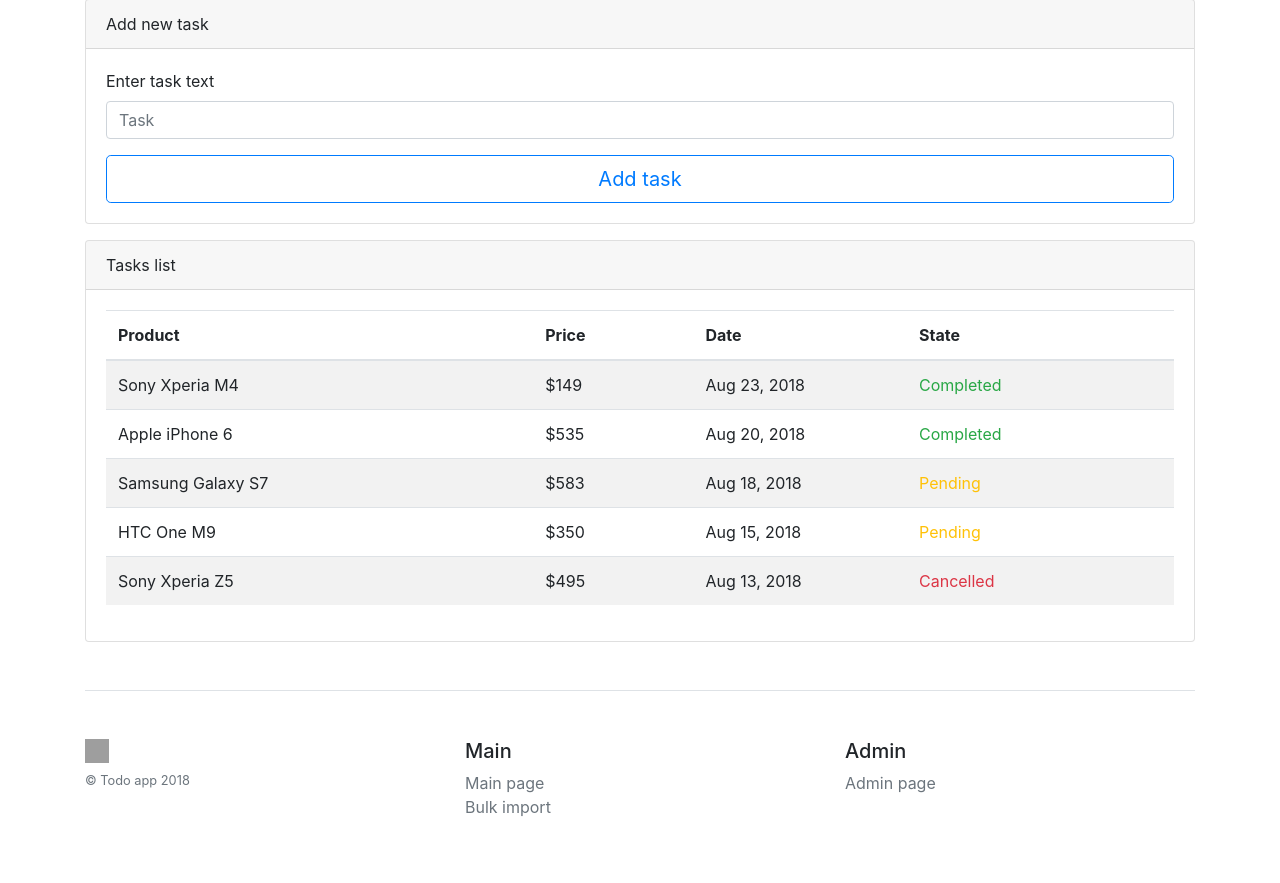
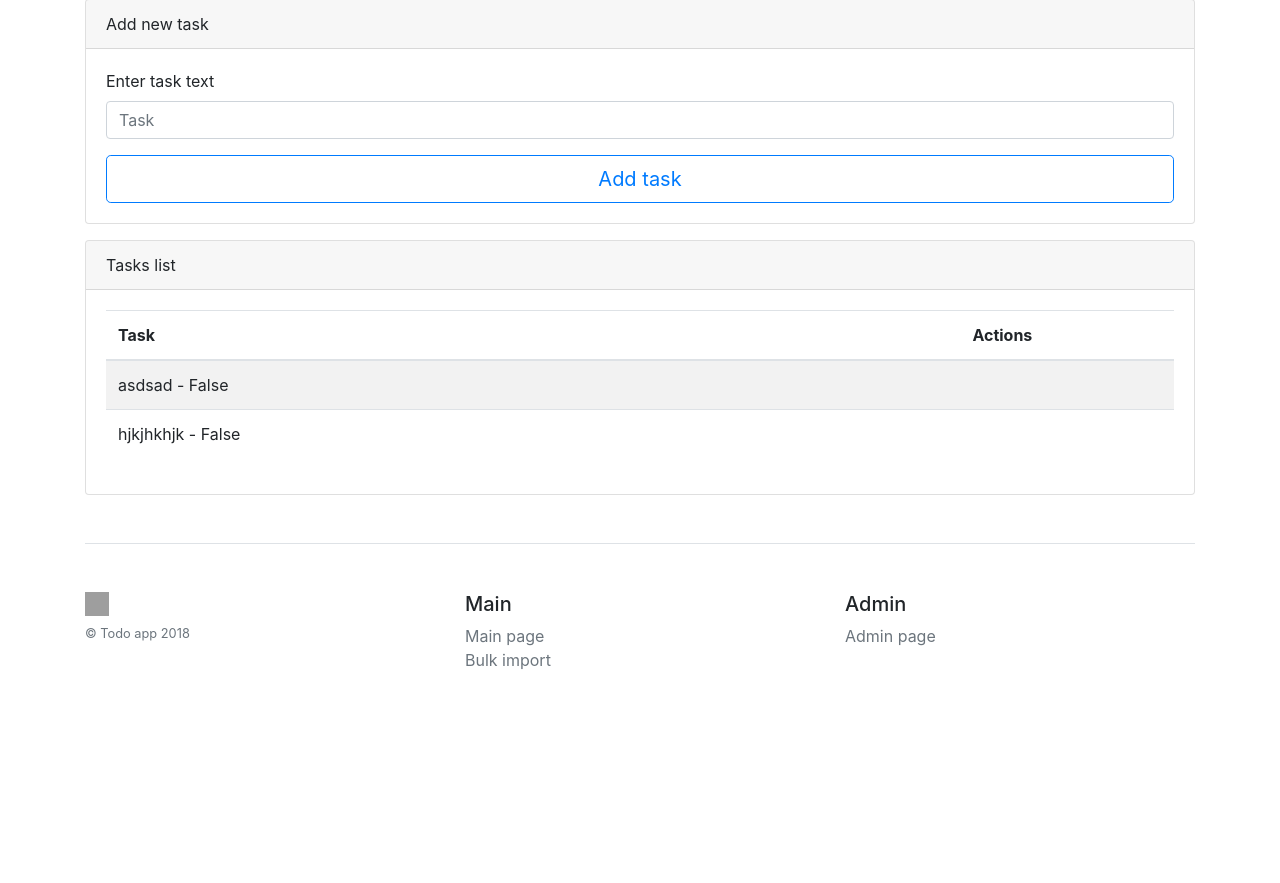
Before and after one commit to spsp01/todo, a Django app: page / in a window 1280 px wide. Shown: the part 206-1089 px from the top of the page. After the commit the page ends 875 px from the top, so only its background shows below. Run offline with Django 3.2, Linux system fonts and the light colour scheme; data comes from the database, SQL or seed files in the repository; both versions use the stored data as it was after the commit; some libraries are stand-ins or nearby versions; grey boxes are pictures that could not be loaded.

Commit message:
Models, forms, views

```diff
--- a/app/admin.py
+++ b/app/admin.py
@@ -1,3 +1,5 @@
 from django.contrib import admin
+from .models import Tasklist
 
+admin.site.register(Tasklist)
 # Register your models here.
--- a/app/models.py
+++ b/app/models.py
@@ -1,3 +1,9 @@
 from django.db import models
 
+class Tasklist(models.Model):
+    item = models.CharField(max_length=255)
+    ended = models.BooleanField(default=False)
+
+    def __str__(self):
+        return self.item + ' - ' + str(self.ended)
 # Create your models here.
--- a/app/templates/app/base.html
+++ b/app/templates/app/base.html
@@ -8,7 +8,8 @@
 
     <!-- Bootstrap CSS -->
     <link rel="stylesheet" href="https://maxcdn.bootstrapcdn.com/bootstrap/4.0.0/css/bootstrap.min.css" integrity="sha384-Gn5384xqQ1aoWXA+058RXPxPg6fy4IWvTNh0E263XmFcJlSAwiGgFAW/dAiS6JXm" crossorigin="anonymous">
-
+<link rel="stylesheet" href="https://cdn.jsdelivr.net/npm/evil-icons@1.9.0/assets/evil-icons.min.css">
+<script src="https://cdn.jsdelivr.net/npm/evil-icons@1.9.0/assets/evil-icons.min.js"></script>
     <title>Todo App</title>
   </head>
   <body>
@@ -21,6 +22,7 @@
 
     <!-- Optional JavaScript -->
     <!-- jQuery first, then Popper.js, then Bootstrap JS -->
+
     <script src="https://code.jquery.com/jquery-3.2.1.slim.min.js" integrity="sha384-KJ3o2DKtIkvYIK3UENzmM7KCkRr/rE9/Qpg6aAZGJwFDMVNA/GpGFF93hXpG5KkN" crossorigin="anonymous"></script>
     <script src="https://cdnjs.cloudflare.com/ajax/libs/popper.js/1.12.9/umd/popper.min.js" integrity="sha384-ApNbgh9B+Y1QKtv3Rn7W3mgPxhU9K/ScQsAP7hUibX39j7fakFPskvXusvfa0b4Q" crossorigin="anonymous"></script>
     <script src="https://maxcdn.bootstrapcdn.com/bootstrap/4.0.0/js/bootstrap.min.js" integrity="sha384-JZR6Spejh4U02d8jOt6vLEHfe/JQGiRRSQQxSfFWpi1MquVdAyjUar5+76PVCmYl" crossorigin="anonymous"></script>
--- a/app/templates/app/home.html
+++ b/app/templates/app/home.html
@@ -9,20 +9,21 @@
 
         <div class="row">
 
-            <div class="col-12 col-lg-12">
-                <div class="card card-table">
+            <div class="col-12 col-lg-12 ">
+                <div class="card ">
           <div class="card-header">
            <div class="title">Add new task</div>
           </div>
           <div class="card-body">
-<form>
+<form method="post" action="/">
+    {% csrf_token %}
+
   <div class="form-group">
     <label for="task-content">Enter task text</label>
-    <input type="text" class="form-control" id="task-content" placeholder="Task">
+    <input type="text" class="form-control" name="item" id="item" placeholder="Task">
   </div>
 
-
-<button type="button" class="btn btn-lg btn-block btn-outline-primary">Add task</button>
+<button type="submit" class="btn btn-lg btn-block btn-outline-primary">Add task</button>
 </form>
 
           </div>
@@ -37,52 +38,30 @@
                   <div class="title">Tasks list</div>
                 </div>
                 <div class="card-body table-responsive">
+
+
+
                   <table class="table table-striped table-borderless">
                     <thead>
                       <tr>
-                        <th style="width:40%;">Product</th>
-                        <th class="number">Price</th>
-                        <th style="width:20%;">Date</th>
-                        <th style="width:20%;">State</th>
-                        <th class="actions" style="width:5%;"></th>
+                        <th style="width:80%;">Task</th>
+                        <th class="actions" style="width:20%;">Actions</th>
+
                       </tr>
                     </thead>
                     <tbody class="no-border-x">
-                      <tr>
-                        <td>Sony Xperia M4</td>
-                        <td class="number">$149</td>
-                        <td>Aug 23, 2018</td>
-                        <td class="text-success">Completed</td>
-                        <td class="actions"><a class="icon" href="#"><i class="mdi mdi-plus-circle-o"></i></a></td>
+
+                      {% if items %}
+                      {% for i in items %}
+                       <tr>
+                        <td>{{i.item}} - {{i.ended}}</td>
+                        <td class="actions"><a class="icon" href="{% url 'delete' i.id %}"><div data-icon="ei-close"></div></a></td>
                       </tr>
-                      <tr>
-                        <td>Apple iPhone 6</td>
-                        <td class="number">$535</td>
-                        <td>Aug 20, 2018</td>
-                        <td class="text-success">Completed</td>
-                        <td class="actions"><a class="icon" href="#"><i class="mdi mdi-plus-circle-o"></i></a></td>
-                      </tr>
-                      <tr>
-                        <td>Samsung Galaxy S7</td>
-                        <td class="number">$583</td>
-                        <td>Aug 18, 2018</td>
-                        <td class="text-warning">Pending</td>
-                        <td class="actions"><a class="icon" href="#"><i class="mdi mdi-plus-circle-o"></i></a></td>
-                      </tr>
-                      <tr>
-                        <td>HTC One M9</td>
-                        <td class="number">$350</td>
-                        <td>Aug 15, 2018</td>
-                        <td class="text-warning">Pending</td>
-                        <td class="actions"><a class="icon" href="#"><i class="mdi mdi-plus-circle-o"></i></a></td>
-                      </tr>
-                      <tr>
-                        <td>Sony Xperia Z5</td>
-                        <td class="number">$495</td>
-                        <td>Aug 13, 2018</td>
-                        <td class="text-danger">Cancelled</td>
-                        <td class="actions"><a class="icon" href="#"><i class="mdi mdi-plus-circle-o"></i></a></td>
-                      </tr>
+                      {% endfor %}
+
+                     {% endif %}
+
+
                     </tbody>
                   </table>
                 </div>
--- a/app/urls.py
+++ b/app/urls.py
@@ -2,7 +2,8 @@ from django.urls import path
 from . import views
 from django.conf import settings
 
-app_name='app'
+#app_name='app'
 urlpatterns =[
     path('', views.home, name ='home'),
+    path('delete/<task_id>', views.delete,name='delete'),
 ]
--- a/app/views.py
+++ b/app/views.py
@@ -1,4 +1,22 @@
-from django.shortcuts import render
+from django.shortcuts import render, redirect
+from .models import Tasklist
+from .forms import TaskForm
+from django.contrib import messages
 
 def home(request):
-    return render(request, 'app/home.html',{})
+    if request.method == 'POST':
+        form = TaskForm(request.POST or None)
+        print(form)
+        if form.is_valid():
+            form.save()
+            items = Tasklist.objects.all
+            messages.success(request,('Task Added'))
+            return render(request, 'app/home.html', {'items': items})
+    else:
+         items = Tasklist.objects.all
+         return render(request, 'app/home.html', {'items': items})
+
+def delete(request, task_id):
+    task = Tasklist.objects.get(pk=task_id)
+    task.delete()
+    return redirect('home')
```
Also changed, not shown: app/forms.py (added, +7 -0 lines), db.sqlite3.
